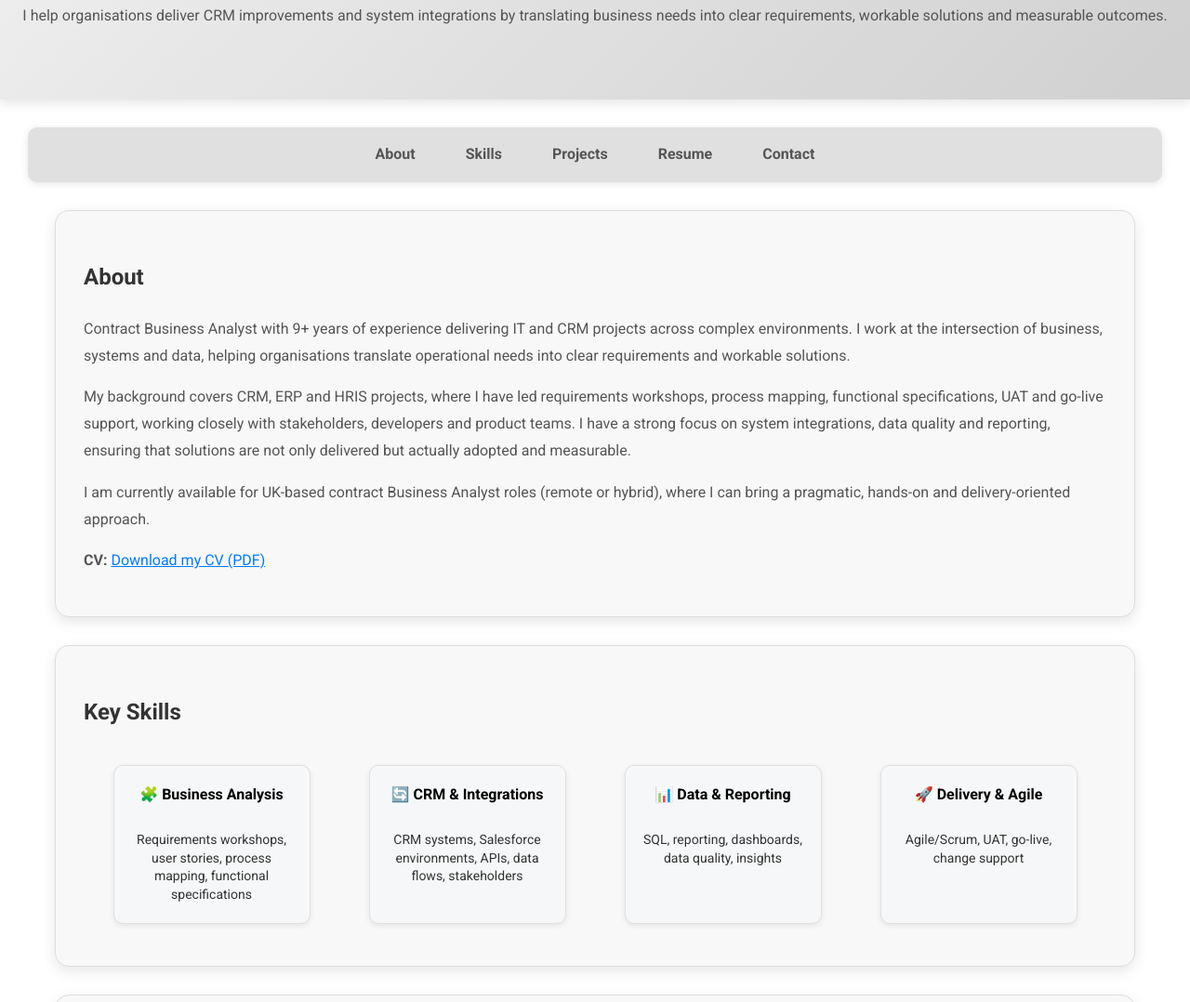
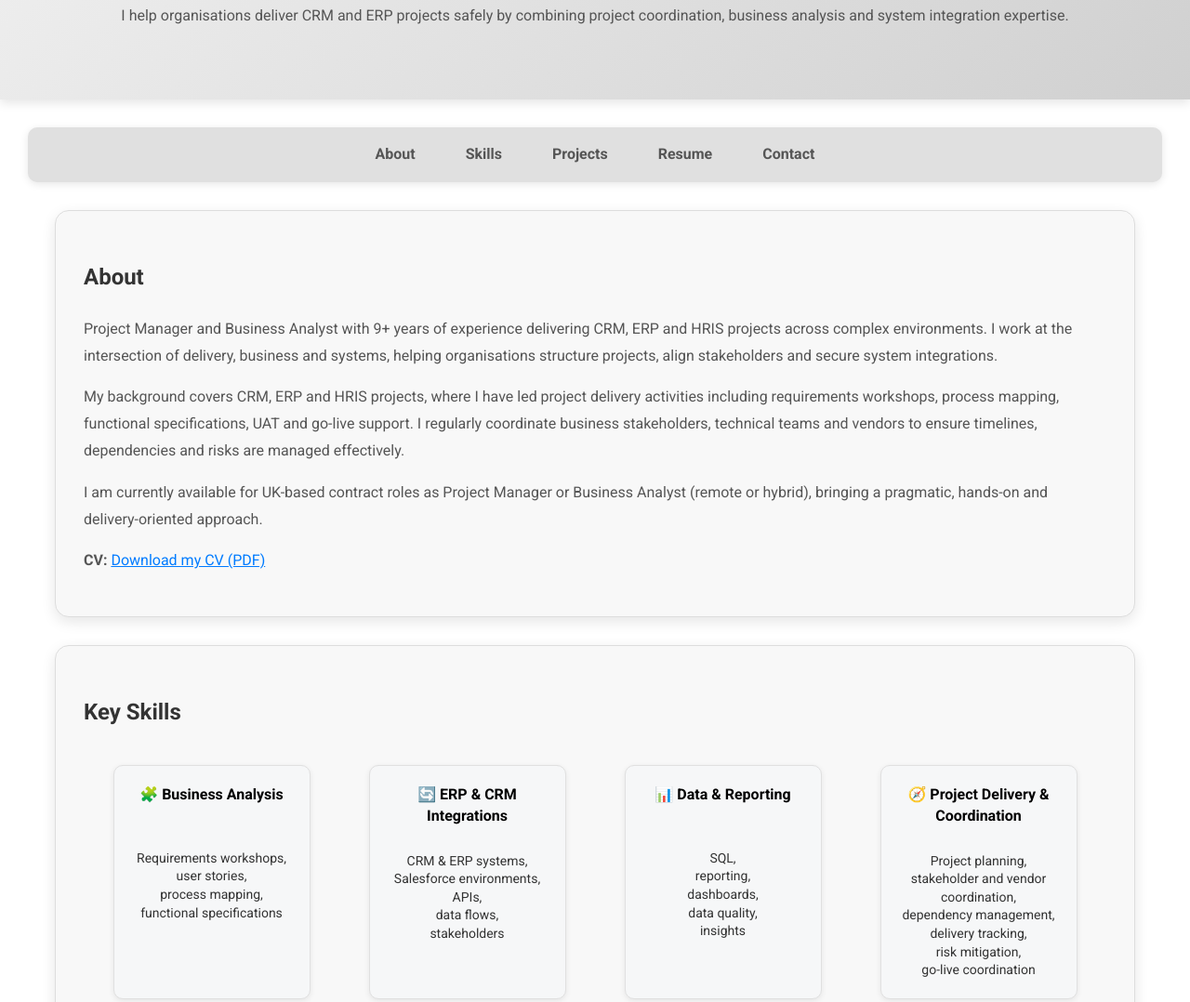
Before and after one commit to Faissal-Froug/faissal-froug.github.io, a plain HTML site: page index.html in a window 1280 px wide. Shown: the part 156-1234 px from the top of the page at 93% size. Drawn offline with Linux system fonts and the light colour scheme.

Commit message:
Change index.html - Add PM role

```diff
--- a/index.html
+++ b/index.html
@@ -3,7 +3,7 @@
 <head>
     <meta charset="UTF-8">
     <meta name="viewport" content="width=device-width, initial-scale=1.0">
-    <title>Faissal's Business Analyst Portfolio</title>
+    <title>Faissal's Project Manager-Business Analyst Portfolio</title>
     <link href="https://fonts.googleapis.com/css2?family=Roboto:wght@300;400;700&display=swap" rel="stylesheet">
     <style>
         body { font-family: 'Roboto', sans-serif; margin: 0; padding: 0; background: #ffffff; color: #333; line-height: 1.8; }
@@ -58,8 +58,8 @@
 </head>
 <body>
     <header>
-        <h1>Faissal Froug : Contract Business Analyst – CRM, Integrations & Data</h1>
-        <p>I help organisations deliver CRM improvements and system integrations by translating business needs into clear requirements, workable solutions and measurable outcomes.</p>
+        <h1>Faissal Froug : Project Manager & Business Analyst – CRM, ERP & Integrations</h1>
+        <p>I help organisations deliver CRM and ERP projects safely by combining project coordination, business analysis and system integration expertise.</p>
     </header>
 
     <nav>
@@ -73,17 +73,17 @@
     <section id="about">
         <h2>About</h2>
         <p>
-        Contract Business Analyst with 9+ years of experience delivering IT and CRM projects across complex environments.
-        I work at the intersection of business, systems and data, helping organisations translate operational needs into clear requirements and workable solutions.
+        Project Manager and Business Analyst with 9+ years of experience delivering CRM, ERP and HRIS projects across complex environments.
+		I work at the intersection of delivery, business and systems, helping organisations structure projects, align stakeholders and secure system integrations.
         </p>
 
         <p>
-        My background covers CRM, ERP and HRIS projects, where I have led requirements workshops, process mapping, functional specifications, UAT and go-live support, working closely with stakeholders, developers and product teams.
-        I have a strong focus on system integrations, data quality and reporting, ensuring that solutions are not only delivered but actually adopted and measurable.
+        My background covers CRM, ERP and HRIS projects, where I have led project delivery activities including requirements workshops, process mapping, functional specifications, UAT and go-live support.
+		I regularly coordinate business stakeholders, technical teams and vendors to ensure timelines, dependencies and risks are managed effectively.
         </p>
 
         <p>
-        I am currently available for UK-based contract Business Analyst roles (remote or hybrid), where I can bring a pragmatic, hands-on and delivery-oriented approach.
+        I am currently available for UK-based contract roles as Project Manager or Business Analyst (remote or hybrid), bringing a pragmatic, hands-on and delivery-oriented approach.
         </p>
 
 		<p>
@@ -98,20 +98,20 @@
 		<h2>Key Skills</h2>
 		<div class="skills">
 			<div class="skill">
-				<strong>🧩 Business Analysis</strong><br>
-				Requirements workshops, user stories, process mapping, functional specifications
+				<strong>🧩 Business Analysis</strong><br><br>
+				Requirements workshops,<br> user stories,<br> process mapping,<br> functional specifications
 			</div>
 			<div class="skill">
-				<strong>🔄 CRM & Integrations</strong><br>
-				CRM systems, Salesforce environments, APIs, data flows, stakeholders
+				<strong>🔄 ERP & CRM Integrations</strong><br>
+				CRM & ERP systems,<br> Salesforce environments,<br> APIs,<br> data flows,<br> stakeholders
 			</div>
 			<div class="skill">
-				<strong>📊 Data & Reporting</strong><br>
-				SQL, reporting, dashboards, data quality, insights
+				<strong>📊 Data & Reporting</strong><br><br>
+				SQL,<br> reporting,<br> dashboards,<br> data quality,<br> insights
 			</div>
 			<div class="skill">
-				<strong>🚀 Delivery & Agile</strong><br>
-				Agile/Scrum, UAT, go-live, change support
+				<strong>🧭 Project Delivery & Coordination</strong><br>
+				Project planning,<br> stakeholder and vendor coordination,<br> dependency management,<br> delivery tracking,<br> risk mitigation,<br> go-live coordination
 			</div>
 		</div>
 	</section>
@@ -130,7 +130,7 @@
 				<li>Automation (Flows) to standardise key pipeline steps.</li>
 				<li>Reports & dashboards to provide visibility to stakeholders.</li>
 			  </ul>
-
+			  <p><strong>Role:</strong> End-to-end project ownership, coordinating business users, Salesforce configuration and reporting delivery.</p>
 			  <p><strong>Tools:</strong> Salesforce (Admin, Flows), Reporting & Dashboards</p><br><br>
 
 			  <img src="Faissal FROUG.png"
@@ -152,6 +152,7 @@
 				<li>Escalation rules and automated notifications to ensure deadlines are met.</li>
 				<li>Dashboards to monitor SLA compliance and operational load.</li>
 			  </ul>
+			  <p><strong>Role:</strong> Project coordination from design to rollout, aligning stakeholders, priorities and operational constraints.</p>
 			  <p><strong>Tools:</strong> Salesforce (Flows / Automation), Reports & Dashboards</p>
 			  <img src="Faissal FROUG (1).png"
 				   alt="Salesforce sales pipeline dashboard"
@@ -171,6 +172,7 @@
 				<li>SQL-based analysis to validate data quality and support reporting needs.</li>
 				<li>Coordination with technical teams for API / interface topics and delivery follow-up.</li>
 			  </ul>
+			  <p><strong>Role:</strong> Delivery lead coordinating business teams and technical stakeholders across data, reporting and API integrations.</p>
 			  <p><strong>Tools:</strong> SQL, CRM reporting, APIs (REST), workshops & UAT</p>
 			  <p><em>Illustrative materials and sample deliverables available on request.</em></p>
 
@@ -193,7 +195,7 @@
 
 
     <footer>
-		<p>&copy; 2025 Faissal Froug – Business Analyst Portfolio. All rights reserved.</p>
+		<p>&copy; 2025 Faissal Froug – Project Manager & Business Analyst Portfolio. All rights reserved.</p>
     </footer>
 </body>
 </html>
```
